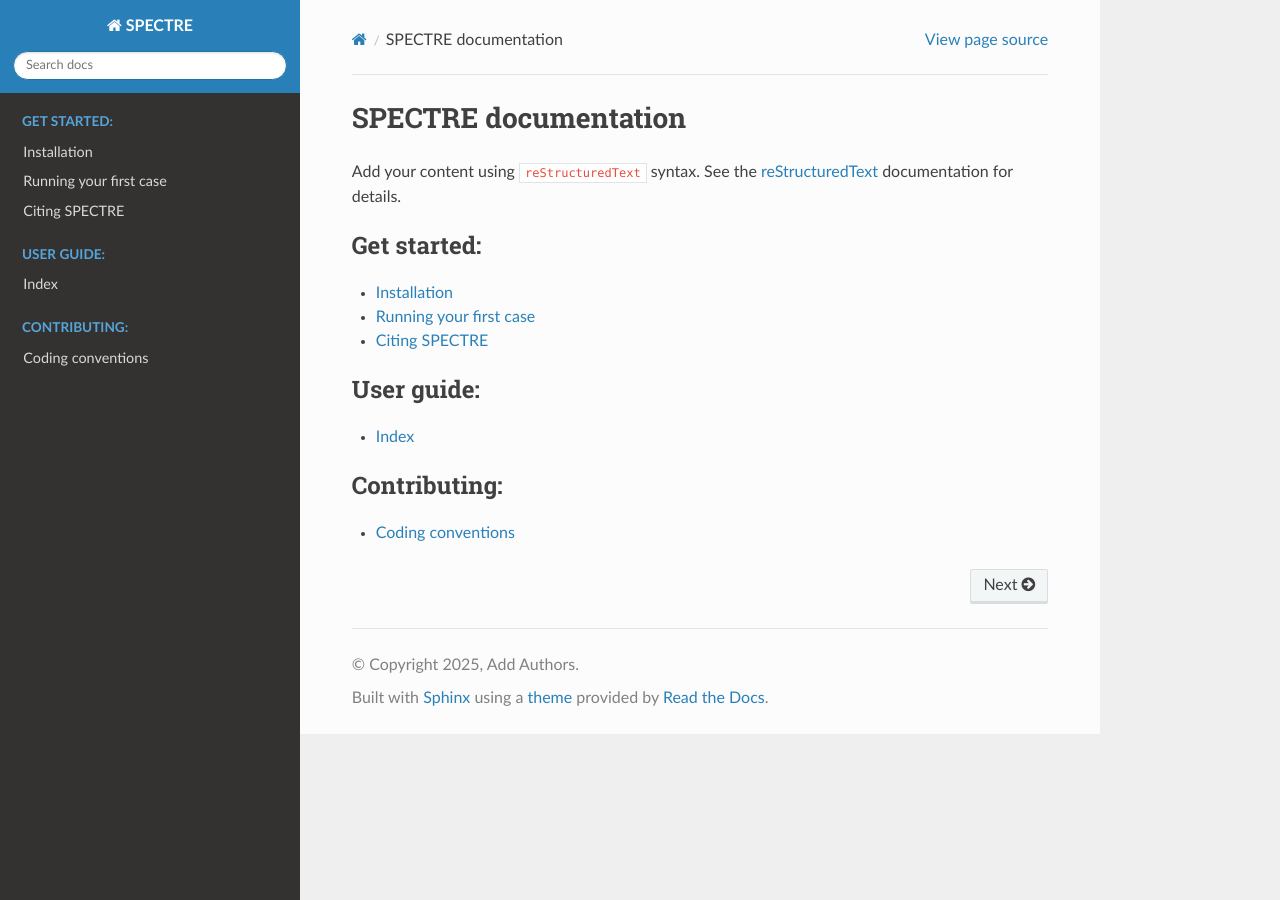
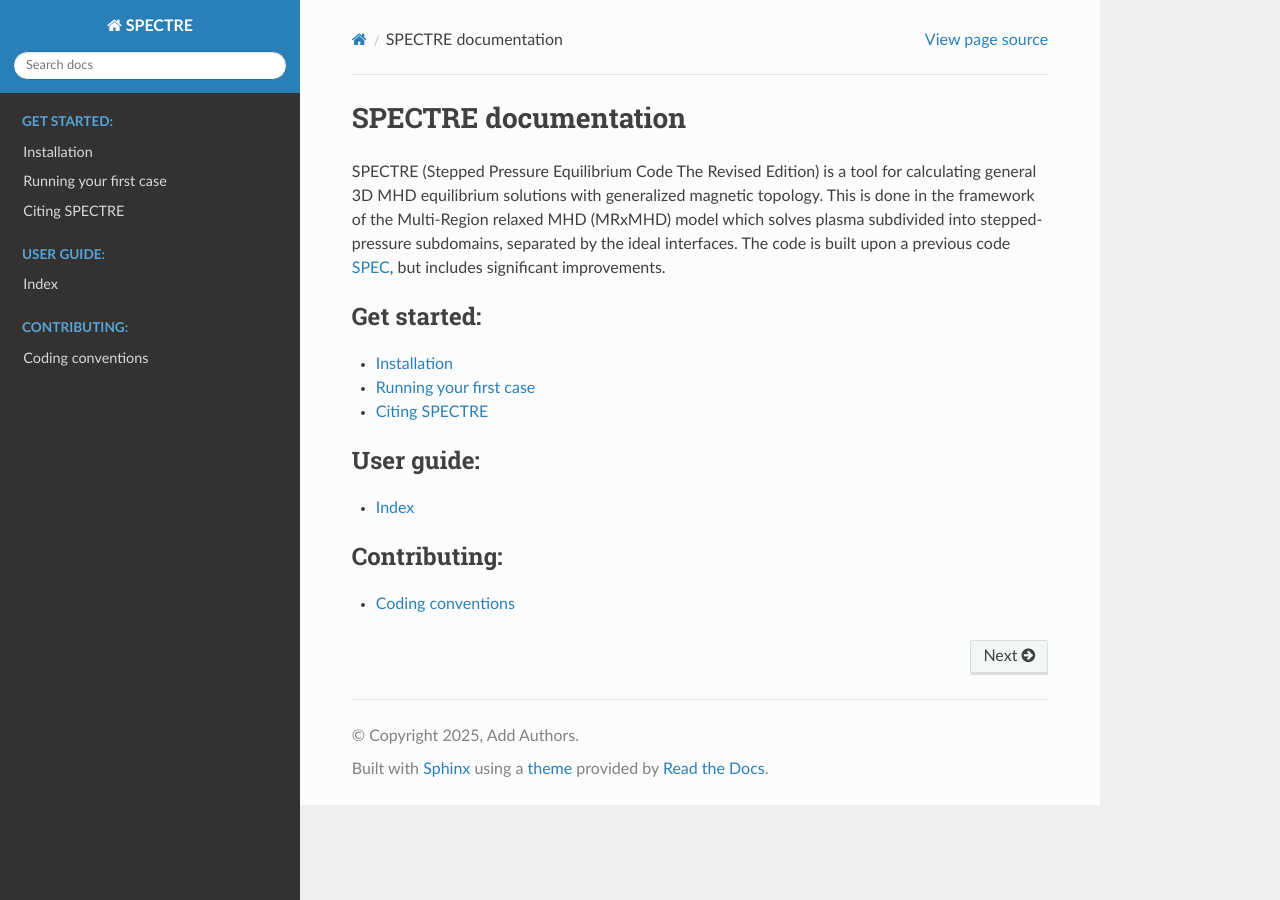
Before and after one commit to ANU-HPC/SPECTRE, a Sphinx documentation site: the page built from docs/source/index.rst, in a window 1280 px wide. Built offline with Sphinx 7.4.7 and the Read the Docs theme 3.1.0, drawn with Linux system fonts in a browser that asks for light colours.

Commit message:
Add code description from README

```diff
--- a/docs/source/index.rst
+++ b/docs/source/index.rst
@@ -6,10 +6,12 @@
 SPECTRE documentation
 =====================
 
-Add your content using ``reStructuredText`` syntax. See the
-`reStructuredText <https://www.sphinx-doc.org/en/master/usage/restructuredtext/index.html>`_
-documentation for details.
+SPECTRE (Stepped Pressure Equilibrium Code The Revised Edition) is a tool for calculating general 3D MHD equilibrium solutions
+with generalized magnetic topology. This is done in the framework of the Multi-Region relaxed MHD (MRxMHD) model which solves
+plasma subdivided into stepped-pressure subdomains, separated by the ideal interfaces. The code is built upon a previous code
+`SPEC`_, but includes significant improvements.
 
+.. _SPEC: https://github.com/PrincetonUniversity/SPEC
 
 .. toctree::
    :maxdepth: 2
```
